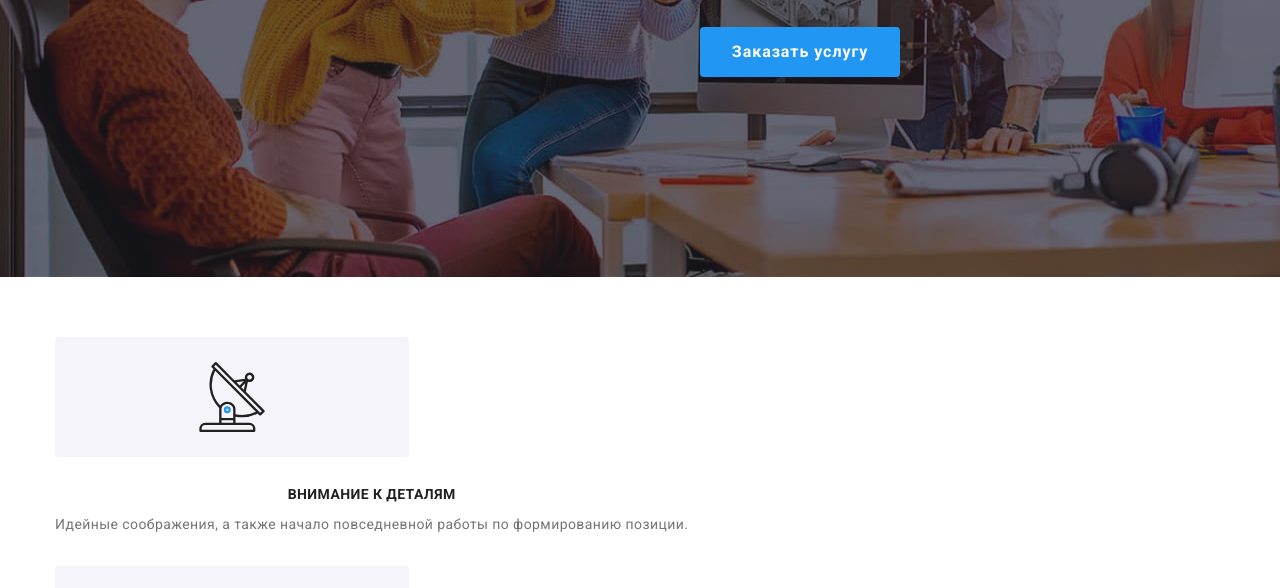
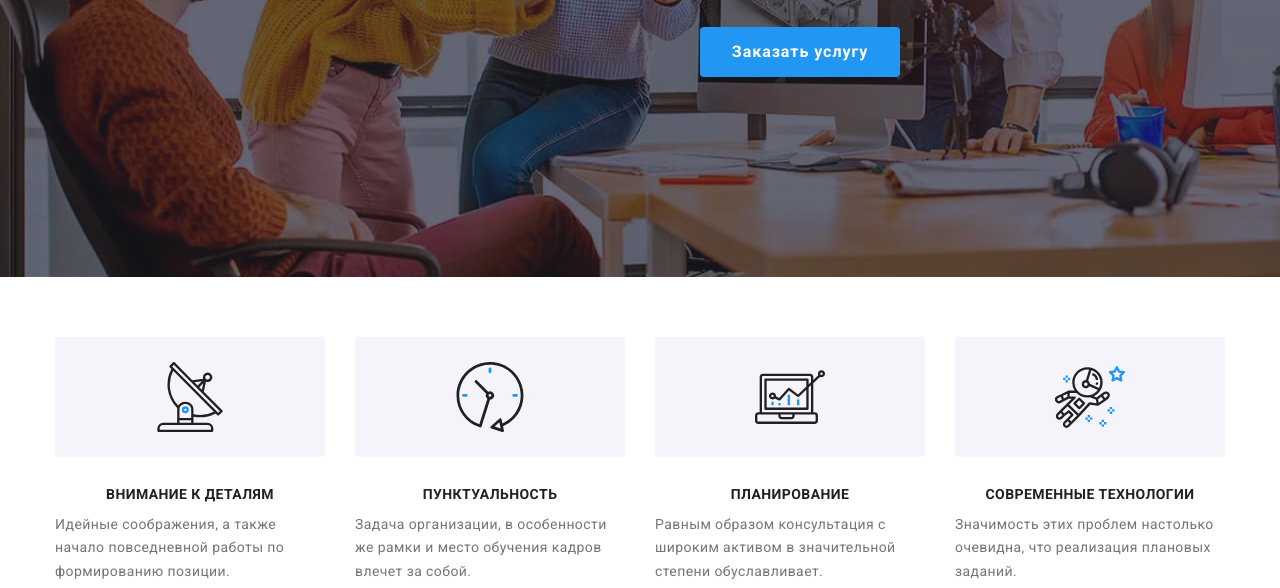
Before and after one commit to IhorButov/goit-homework8, a plain HTML site: page index.html in a window 1280 px wide. Shown: the part 323-911 px from the top of the page. Drawn offline with nearby package versions, Linux system fonts and the light colour scheme; files that its build step writes are made by us from their sources.

Commit message:
features-done hrenovo

```diff
--- a/saas/layouts/_features.scss
+++ b/saas/layouts/_features.scss
@@ -21,18 +21,20 @@
   line-height: 1.71;
   color: var(--primary-text-color);
 }
-/*.features-head {
+.features-head {
   width: 270px;
-}*/
+}
 .features-list {
   display: flex;
   align-items: center;
   flex-wrap: wrap;
-  width: 100%;
   gap: 30px;
 }
 @media screen and (min-width: 480px) {
   .features-icon-container {
+    width: 450px;
+  }
+  .features-head {
     width: 450px;
   }
 }
@@ -40,4 +42,15 @@
   .features-icon-container {
     width: 354px;
   }
+  .features-head {
+    width: 354px;
+  }
 }
+@media screen and (min-width: 1200px) {
+  .features-icon-container {
+    width: 270px;
+  }
+  .features-head {
+    width: 270px;
+  }
+}
```
Also changed, not shown: css/main.css, css/main.min.css, 2 other files.
